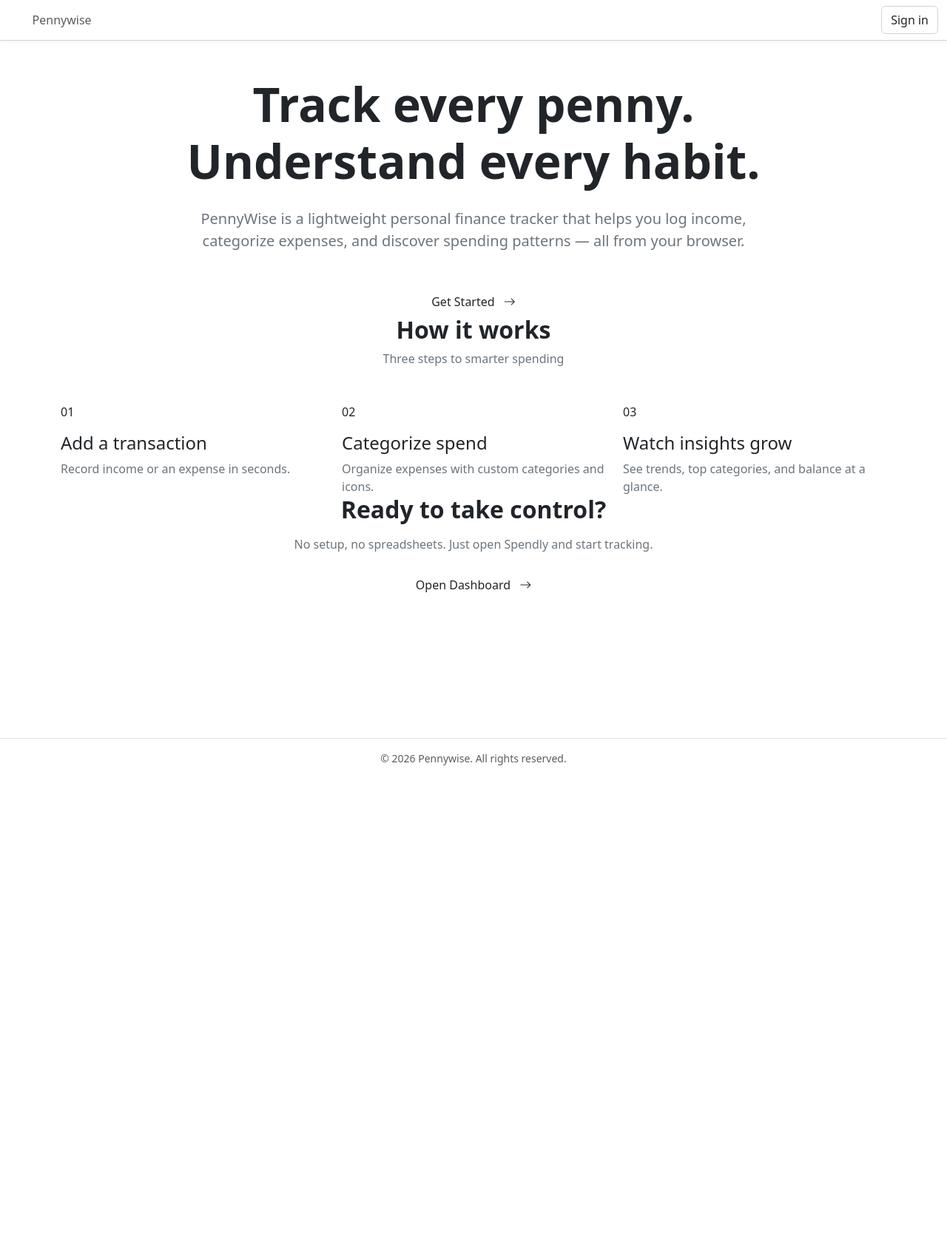
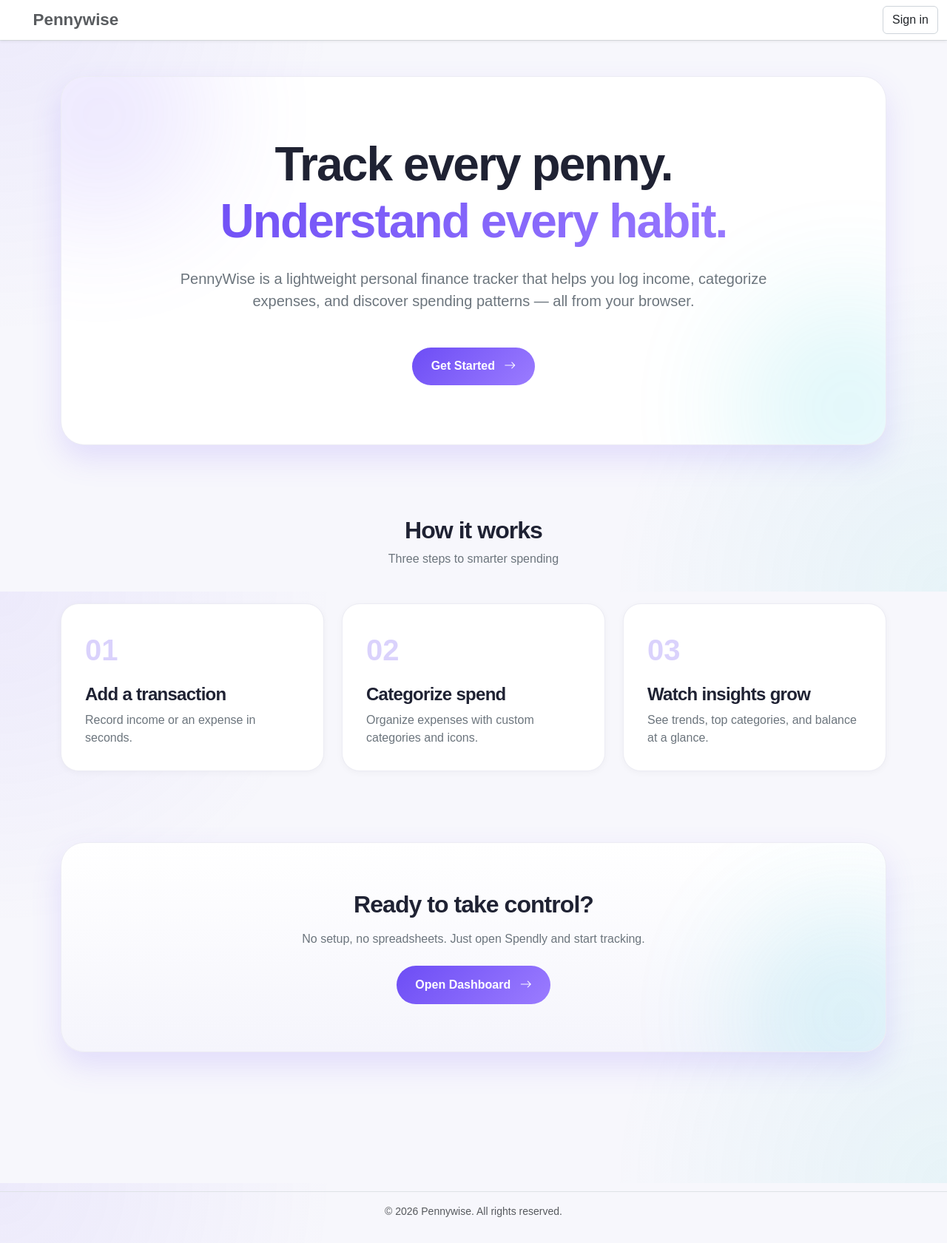
Before and after one commit to c5042092/efssd-expense-tracker, a Flask app: page / in a window 1280 px wide. Shown: the whole page at 74% size. Before the commit the page ends 1035 px from the top, so only its background shows below. Run offline with Flask 3, Linux system fonts and the light colour scheme; some libraries are stand-ins or nearby versions.

Commit message:
Complete Custom Styles for UI.

```diff
--- a/static/styles.css
+++ b/static/styles.css
@@ -1,4 +1,29 @@
-html, body {
+:root {
+  --background: #f7f7fc;
+  --foreground: #1f2233;
+
+  --card: #ffffff;
+  --primary: #6d4df5;
+  --primary-light: #9b7cff;
+  --accent: #23c4c8;
+
+  --muted: #6b7280;
+  --border: #ececf4;
+
+  --shadow-soft: 0 2px 10px rgba(0, 0, 0, 0.04);
+  --shadow-elegant: 0 18px 40px rgba(109, 77, 245, 0.15);
+
+  --gradient-primary: linear-gradient(135deg, #6d4df5, #9b7cff);
+  --gradient-accent: linear-gradient(135deg, #23c4c8, #3ed4f5);
+  --gradient-surface: linear-gradient(180deg, #ffffff, #f5f5fc);
+}
+
+* {
+  box-sizing: border-box;
+}
+
+html,
+body {
   height: 100%;
 }
 
@@ -7,11 +32,28 @@ body {
   min-height: calc(100dvh + 80px);
   display: flex;
   flex-direction: column;
+  font-family: "Plus Jakarta Sans", sans-serif;
+  background: var(--background);
+  color: var(--foreground);
+  background-image:
+    radial-gradient(circle at top left, rgba(109, 77, 245, 0.08), transparent 30%),
+    radial-gradient(circle at bottom right, rgba(35, 196, 200, 0.08), transparent 30%);
+  background-attachment: fixed;
 }
 
 main {
   flex: 1;
   padding-bottom: 140px;
+}
+
+h1,h2,h3,h4 {
+  font-weight: 700;
+  letter-spacing: -0.03em;
+}
+
+.brand {
+  font-weight: 800;
+  font-size: 1.4rem;
 }
 
 .sign-in-btn {
@@ -45,7 +87,7 @@ main {
   backdrop-filter: blur(12px);
 
   box-shadow:
-    0 6px 16px rgba(0, 0, 0, 0.10),
+    0 6px 16px rgba(0, 0, 0, 0.1),
     0 12px 28px rgba(0, 0, 0, 0.14);
 
   transition: opacity 0.25s ease, transform 0.25s ease;
@@ -76,3 +118,168 @@ main {
 footer {
   margin-top: auto;
 }
+.hero-section, .cta-section {
+  position: relative;
+  overflow: hidden;
+  border-radius: 2rem;
+  background: var(--card);
+  border: 1px solid var(--border);
+  box-shadow: var(--shadow-elegant);
+}
+
+.hero-section {
+  padding: 5rem 2rem;
+}
+
+.cta-section {
+  padding: 4rem 2rem;
+  background: var(--gradient-surface);
+}
+
+.hero-glow-left, .hero-glow-right {
+  position: absolute;
+  border-radius: 50%;
+  filter: blur(80px);
+  opacity: 0.15;
+}
+
+.hero-glow-left {
+  width: 300px;
+  height: 300px;
+  background: var(--gradient-primary);
+  top: -100px;
+  left: -100px;
+}
+
+.hero-glow-right {
+  width: 300px;
+  height: 300px;
+  background: var(--gradient-accent);
+  bottom: -100px;
+  right: -100px;
+}
+
+.badge-custom {
+  display: inline-flex;
+  align-items: center;
+  gap: 0.5rem;
+  background: rgba(109, 77, 245, 0.1);
+  color: var(--primary);
+  border-radius: 999px;
+  padding: 0.5rem 1rem;
+  font-size: 0.75rem;
+  font-weight: 700;
+  text-transform: uppercase;
+  letter-spacing: 0.08em;
+}
+
+.text-gradient {
+  background: var(--gradient-primary);
+  -webkit-background-clip: text;
+  -webkit-text-fill-color: transparent;
+}
+
+.btn-primary-custom {
+  background: var(--gradient-primary);
+  border: none;
+  color: white;
+  border-radius: 999px;
+  padding: 0.85rem 1.6rem;
+  font-weight: 600;
+}
+
+.btn-primary-custom:hover {
+  opacity: 0.95;
+}
+
+.btn-outline-custom {
+  border-radius: 999px;
+  padding: 0.85rem 1.6rem;
+  font-weight: 600;
+  border: 1px solid var(--border);
+  background: white;
+}
+
+.stat-card,
+.step-card,
+.feature-card {
+  background: var(--card);
+  border: 1px solid var(--border);
+  border-radius: 1.5rem;
+  box-shadow: var(--shadow-soft);
+}
+
+.stat-card {
+  padding: 1.5rem;
+}
+
+.step-card,
+.feature-card {
+  padding: 2rem;
+  height: 100%;
+}
+
+.feature-card {
+  transition: 0.3s ease;
+}
+
+.feature-card:hover {
+  transform: translateY(-6px);
+  box-shadow: var(--shadow-elegant);
+}
+
+.icon-box {
+  width: 52px;
+  height: 52px;
+  border-radius: 1rem;
+  display: flex;
+  align-items: center;
+  justify-content: center;
+  background: rgba(109, 77, 245, 0.1);
+  color: var(--primary);
+  font-size: 1.2rem;
+}
+
+.icon-gradient {
+  background: var(--gradient-primary);
+  color: white;
+  box-shadow: var(--shadow-elegant);
+}
+
+.step-number {
+  font-size: 2.5rem;
+  font-weight: 800;
+  color: rgba(109, 77, 245, 0.25);
+}
+
+.section-spacing {
+  margin-top: 6rem;
+}
+
+/* dashboard */
+.glow-circle {
+    position: absolute;
+    width: 300px;
+    height: 300px;
+    opacity: 0.15;
+    filter: blur(80px);
+    border-radius: 50%;
+}
+
+.glow-primary {
+    background: var(--gradient-primary);
+}
+
+.glow-accent {
+    background: var(--gradient-accent);
+}
+
+@media (max-width: 768px) {
+  .hero-section {
+    padding: 4rem 1.5rem;
+  }
+
+  h1.display-3 {
+    font-size: 2.7rem;
+  }
+}
```
